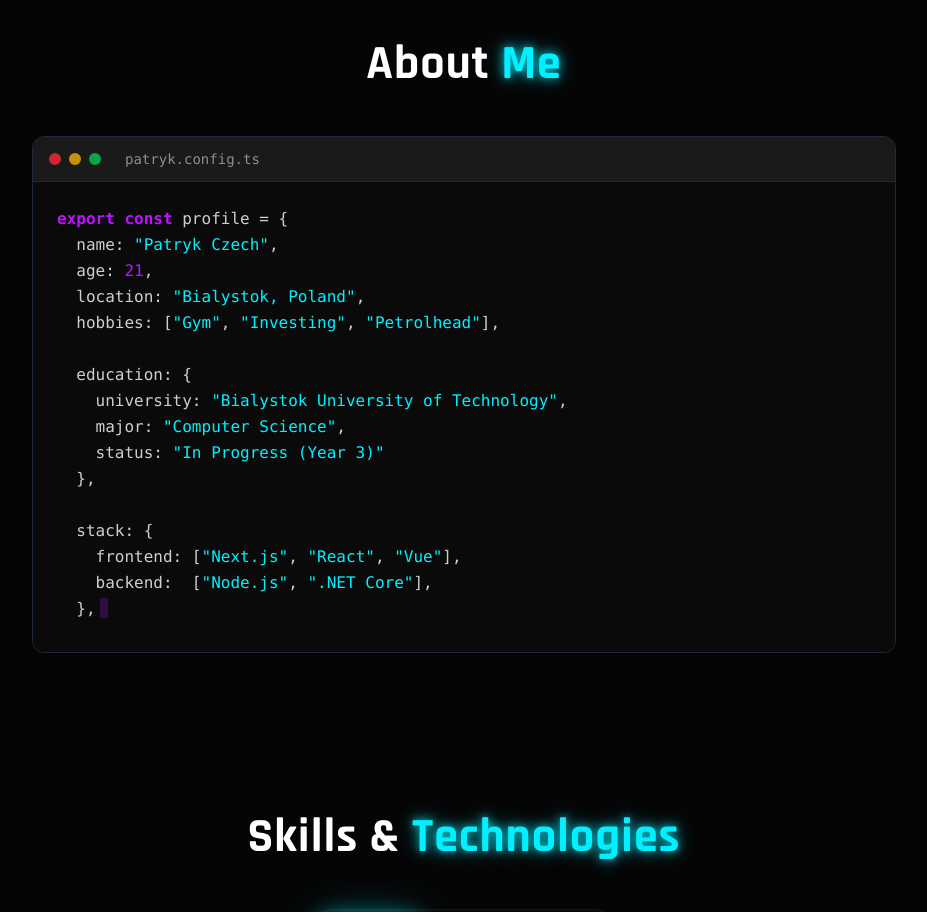
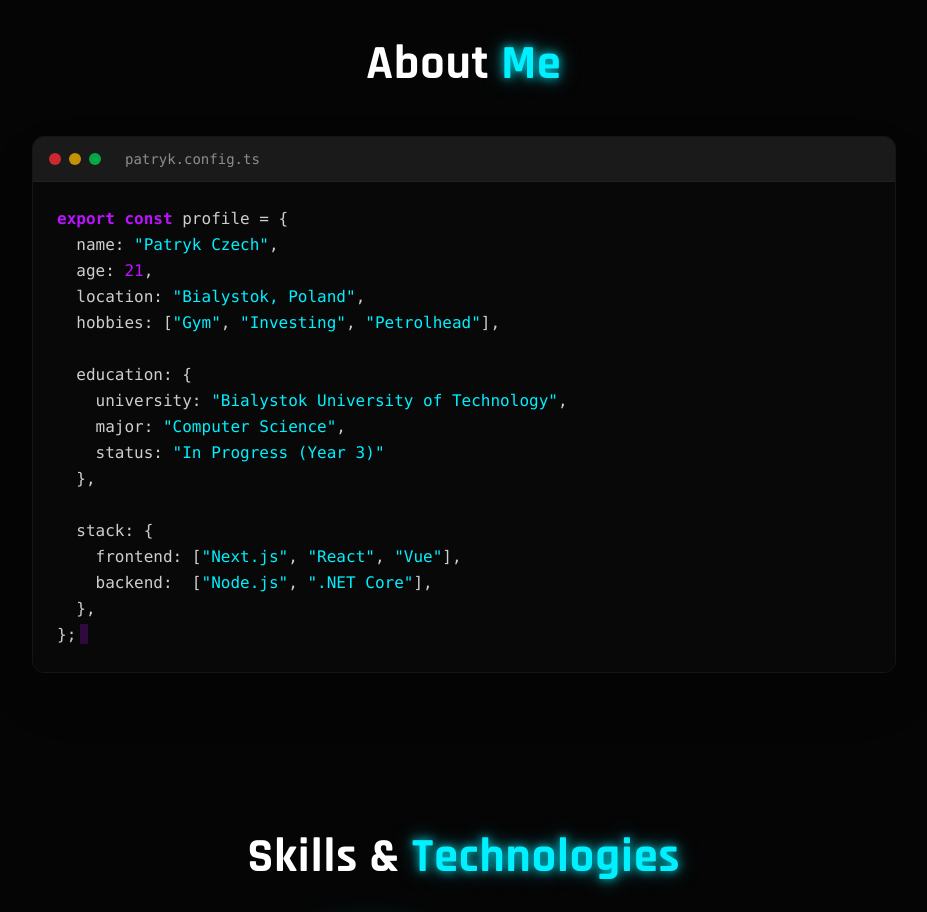
Before and after one commit to pamix00/pamix00.github.io, a Next.js app: page / in a window 1280 px wide. Shown: the part 840-1752 px from the top of the page, without its empty margins (176-1103 px from the left). Built offline with nearby package versions, Linux system fonts and the light colour scheme.

Commit message:
fix: update AboutMe component styles and add missing terminal code content

```diff
--- a/components/AboutMe.tsx
+++ b/components/AboutMe.tsx
@@ -83,6 +83,7 @@
       { text: "],\n", className: colors.default },
 
       { text: "  },", className: colors.default },
+      { text: "\n};", className: colors.default },
     ],
     []
   );
@@ -162,11 +163,11 @@
           transition={{ duration: 0.8, delay: 0.1 }}
           className=""
         >
-          <div className="bg-[#0d0d0d] border border-gray-800 rounded-xl overflow-hidden shadow-2xl relative group">
-            <div className="absolute inset-0 bg-primary/20 blur-2xl pointer-events-none opacity-0 group-hover:opacity-100 transition-opacity duration-500 z-20 mix-blend-overlay" />
+          <div className="bg-transparent border border-border/50 hover:border-primary/20 transition-all duration-500 rounded-xl overflow-hidden shadow-2xl relative group">
+            <div className="absolute inset-0 bg-primary/10 blur-3xl pointer-events-none opacity-0 group-hover:opacity-100 transition-opacity duration-500 z-20 mix-blend-overlay" />
 
             {/* Terminal Header */}
-            <div className="bg-[#1a1a1a] px-4 py-3 flex items-center gap-2 border-b border-gray-800 relative z-10">
+            <div className="bg-[#1a1a1a] px-4 py-3 flex items-center gap-2 border-b border-border/50 relative z-10">
               <div className="flex gap-2">
                 <div className="w-3 h-3 rounded-full bg-red-500/80" />
                 <div className="w-3 h-3 rounded-full bg-yellow-500/80" />
@@ -178,7 +179,7 @@
             </div>
 
             {/* Terminal Content */}
-            <div className="p-6 font-mono text-sm md:text-base bg-[#0a0a0a] min-h-[470px] relative z-10 leading-relaxed">
+            <div className="p-6 font-mono text-sm md:text-base bg-card/50 min-h-[470px] relative z-10 leading-relaxed">
               <pre className="whitespace-pre-wrap">
                 {renderColoredCode()}
 
```
